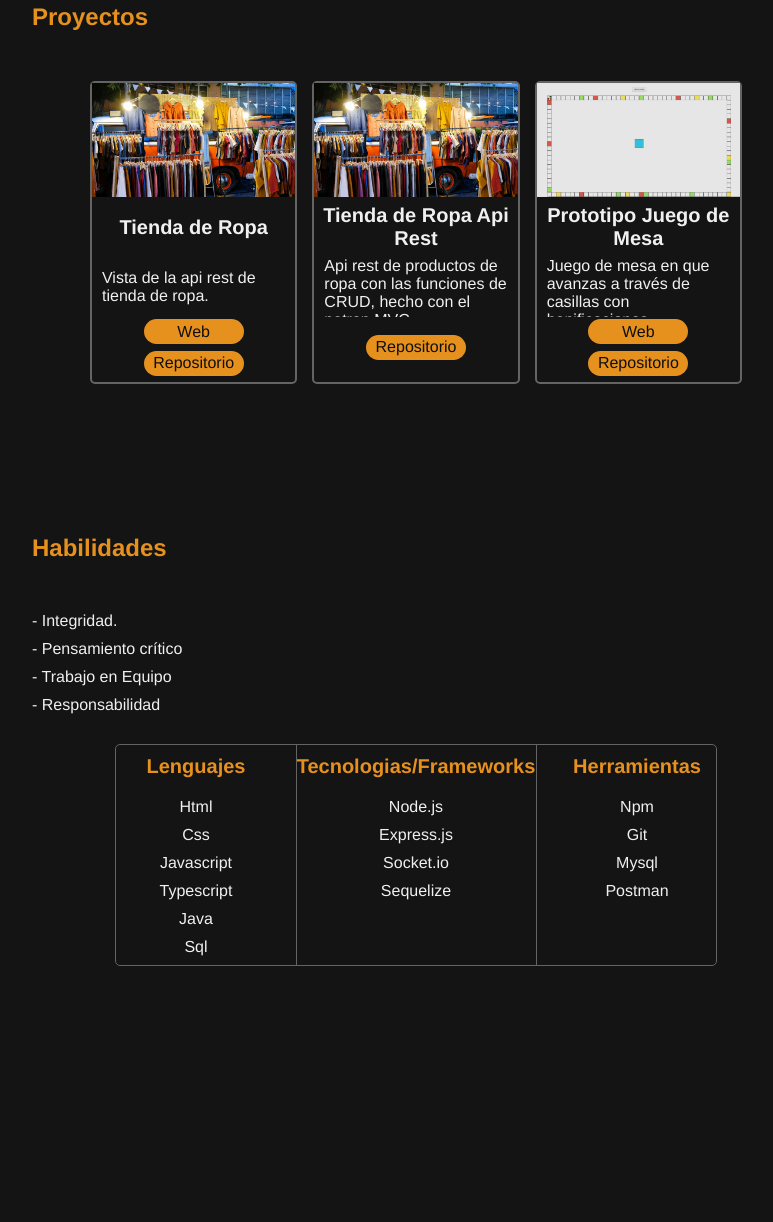
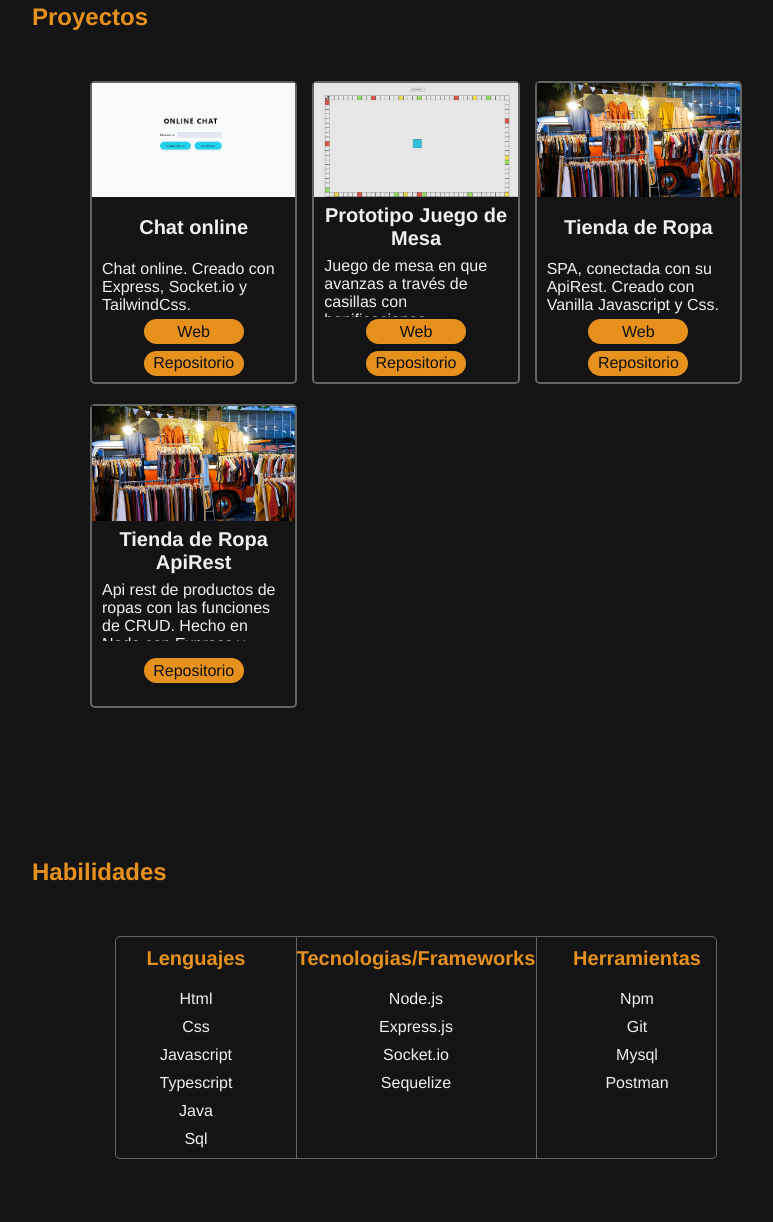
Before and after one commit to JSuggu/portfolio, a plain HTML site: page index.html in a window 1280 px wide. Shown: the part 875-2097 px from the top of the page, without its empty margins (224-997 px from the left). Before the commit the page ends 2051 px from the top, so only its background shows below. Drawn offline with Linux system fonts and the light colour scheme.

Commit message:
updated cv and added chat online project

```diff
--- a/index.html
+++ b/index.html
@@ -30,7 +30,7 @@
                         <h2>Desarrollador Backend Jr.</h2>
                     </section>
                     <p>
-                        Estudio programación desde hace 3 años, actualmente estoy buscando mi primer trabajo
+                        Estudio programación desde hace 3 años y actualmente estoy buscando mi primer trabajo
                         para poder crecer profesionalmente, mi idea es especializarme en el area del backend,
                         pero si tengo que programar en alguna otra area, no tendria problemas en hacerlo.
                     </p>
@@ -65,11 +65,38 @@
                     <h3 class="subtitle">Proyectos</h3>
                     <div class="projects">
                         <div class="card">
+                            <img src="./assets/chat-online.jpg" >
+                            <h4 class="project-name">Chat online</h4>
+                            <section class="description">
+                                <p>
+                                    Chat online. Creado con Express, Socket.io y TailwindCss.
+                                </p>
+                            </section>
+                            <section class="page">
+                                <a href="https://chat-online-2mk6.onrender.com" target="_blank">Web</a>
+                                <a href="https://github.com/JSuggu/online-chat" target="_blank">Repositorio</a>
+                            </section>
+                        </div>
+                        <div class="card">
+                            <img src="./assets/board-game-image.jpg" >
+                            <h4 class="project-name">Prototipo Juego de Mesa</h4>
+                            <section class="description">
+                                <p>
+                                    Juego de mesa en que avanzas a través de casillas con bonificaciones, penalizaciones.
+                                    Realizado con un enfoque a POO con Typescript y Css.
+                                </p>
+                            </section>
+                            <section class="page">
+                                <a href="https://board-game-prototype.netlify.app/" target="_blank">Web</a>
+                                <a href="https://github.com/JSuggu/board-game" target="_blank">Repositorio</a>
+                            </section>
+                        </div>
+                        <div class="card">
                             <img src="./assets/clothing-store.jpg" >
                             <h4 class="project-name">Tienda de Ropa</h4>
                             <section class="description">
                                 <p>
-                                    Vista de la api rest de tienda de ropa.
+                                    SPA, conectada con su ApiRest. Creado con Vanilla Javascript y Css.
                                 </p>
                             </section>
                             <section class="page">
@@ -79,40 +106,23 @@
                         </div>
                         <div class="card">
                             <img src="./assets/clothing-store.jpg" >
-                            <h4 class="project-name">Tienda de Ropa Api Rest</h4>
+                            <h4 class="project-name">Tienda de Ropa ApiRest</h4>
                             <section class="description">
                                 <p>
-                                    Api rest de productos de ropa con las
-                                    funciones de CRUD, hecho con el patron MVC.
+                                    Api rest de productos de ropas con las
+                                    funciones de CRUD. Hecho en Node con Express y Sequelize.
                                 </p>
                             </section>
                             <section class="page">
                                 <a href="https://github.com/JSuggu/clothing-store-backend" target="_blank">Repositorio</a>
                             </section>
                         </div>
-                        <div class="card">
-                            <img src="./assets/board-game-image.jpg" >
-                            <h4 class="project-name">Prototipo Juego de Mesa</h4>
-                            <section class="description">
-                                <p>
-                                    Juego de mesa en que avanzas a través de casillas con bonificaciones, penalizaciones, etc...
-                                </p>
-                            </section>
-                            <section class="page">
-                                <a href="https://board-game-prototype.netlify.app/" target="_blank">Web</a>
-                                <a href="https://github.com/JSuggu/board-game" target="_blank">Repositorio</a>
-                            </section>
-                        </div>
+
                     </div>
                 </div>
                 <div class="skills-container">
                     <h3 class="subtitle">Habilidades</h3>
-                    <div class="soft-skills">
-                        <span>- Integridad.</span>
-                        <span>- Pensamiento crítico</span>
-                        <span>- Trabajo en Equipo</span>
-                        <span>- Responsabilidad</span>
-                    </div>
+
                     <div class="skills">
                         <section class="languages">
                             <h4> Lenguajes </h4>
--- a/styles.css
+++ b/styles.css
@@ -349,7 +349,6 @@ h1, h2, h3, h4{
     width: 70%;
     justify-content: center;
     grid-template-columns: repeat(3, minmax(200px, 30%));
-    grid-template-rows: 220px;
     column-gap: 20px;
     align-self: center;
     border: 1px solid rgb(100, 100, 100);
@@ -387,10 +386,10 @@ h1, h2, h3, h4{
 
 .languages div, .frameworks div, .tools div {
     display: flex;
-    height: 150px;
     flex-direction: column;
     align-items: center;
     gap: 10px;
+    margin-bottom: 10px;
 }
 
 /***** LIGHT THEME *****/
```
Also changed, not shown: assets/chat-online.jpg (added), 1 other file.
